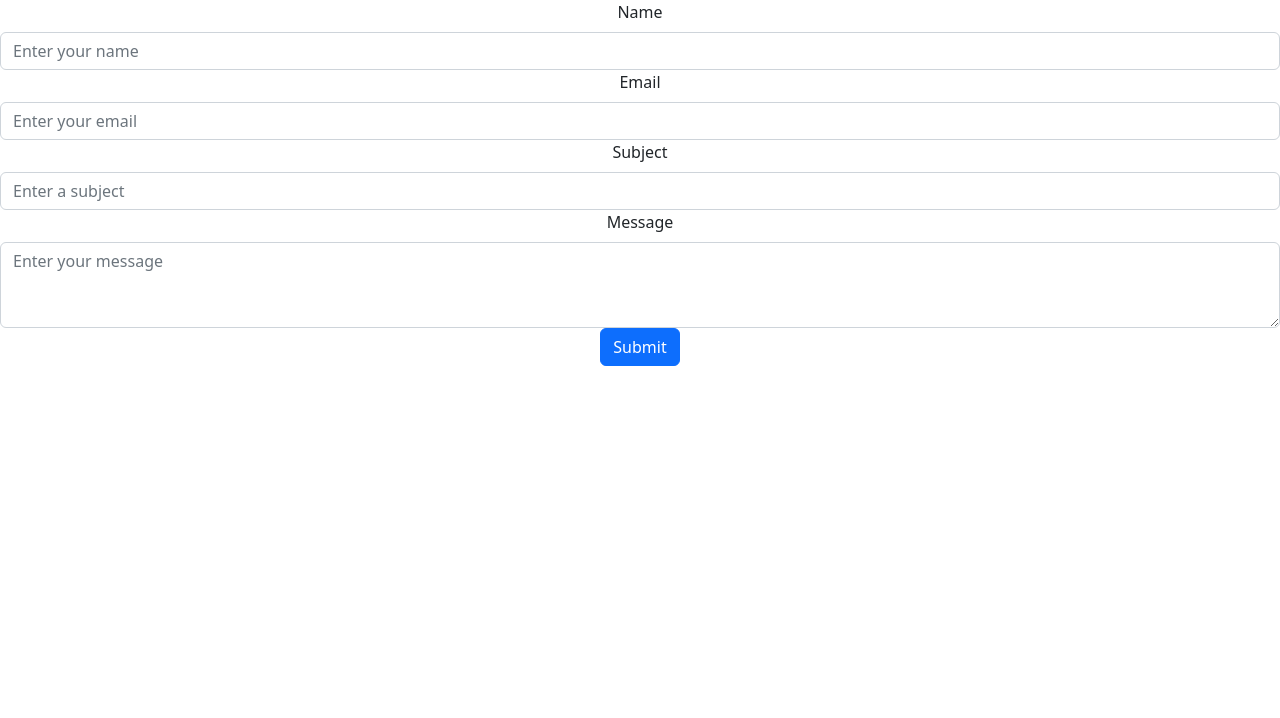
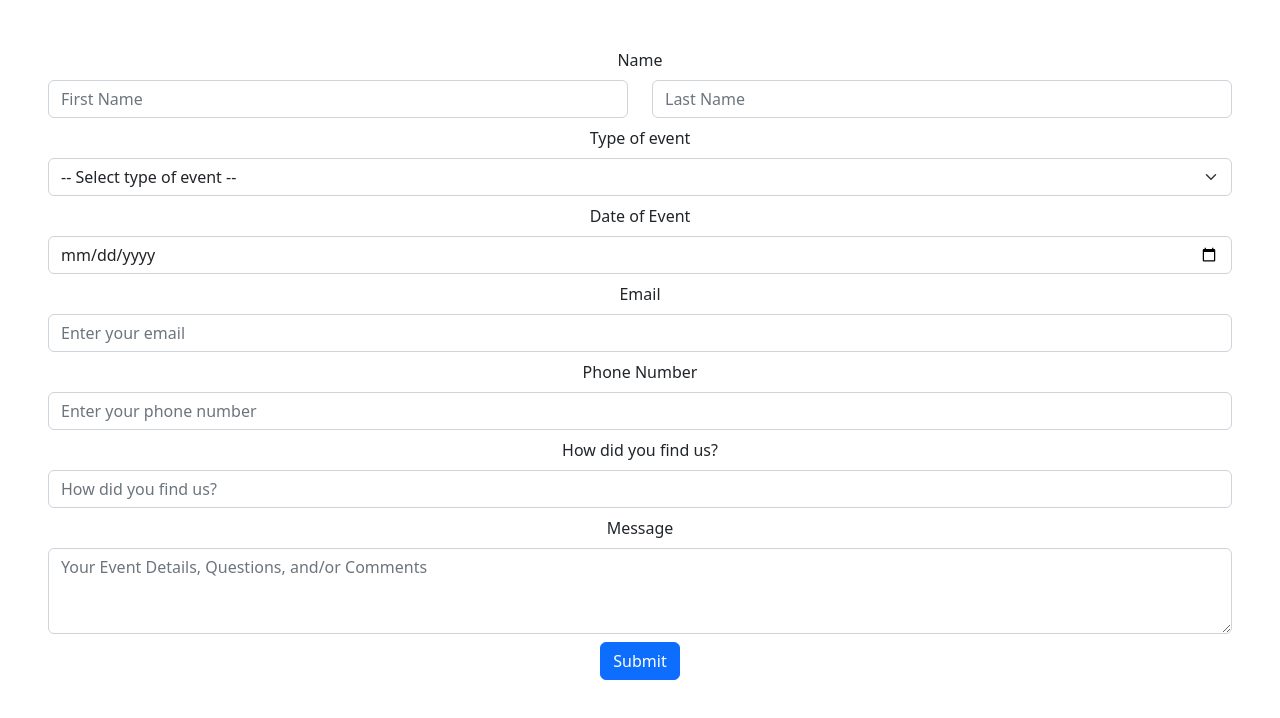
Before and after one commit to frankie-mur/SiteSavvy-, a React (Create React App) app in the folder event-smart/: page / in a window 1280 px wide. Shown: the top 718 px of the page. Built offline with nearby package versions, Linux system fonts and the light colour scheme.

Commit message:
update form fields to match eventsmarts

```diff
--- a/event-smart/src/ContactForm.js
+++ b/event-smart/src/ContactForm.js
@@ -1,13 +1,18 @@
 import React, { useState } from "react";
-import { Form, Button } from "react-bootstrap";
+import { Form, Button, Row, Col } from "react-bootstrap";
 
 const ContactForm = () => {
   const [formData, setFormData] = useState({
-    name: "",
+    firstName: "",
+    lastName: "",
+    dateOfEvent: "",
+    typeOfEvent: "",
     email: "",
-    subject: "",
-    message: "",
+    phoneNumber: "",
+    find: "",
+    details: "",
   });
+
   const handleSubmit = async (e) => {
     e.preventDefault();
     let response = await fetch("http://localhost:5001/contact", {
@@ -21,18 +26,65 @@ const ContactForm = () => {
     alert(result.status);
   };
   return (
-    <Form onSubmit={handleSubmit}>
-      <Form.Group controlId="formBasicName">
+    <Form className="m-5" onSubmit={handleSubmit}>
+      <Form.Group className="mb-2" controlId="formBasicName">
         <Form.Label>Name</Form.Label>
+        <Row>
+          <Col>
+            <Form.Control
+              type="text"
+              placeholder="First Name"
+              value={formData.firstName}
+              onChange={(e) =>
+                setFormData({ ...formData, firstName: e.target.value })
+              }
+            />
+          </Col>
+          <Col>
+            <Form.Control
+              type="text"
+              placeholder="Last Name"
+              value={formData.lastName}
+              onChange={(e) =>
+                setFormData({ ...formData, lastName: e.target.value })
+              }
+            />
+          </Col>
+        </Row>
+      </Form.Group>
+
+      <Form.Group className="mb-2" controlId="formBasicSelect">
+        <Form.Label>Type of event</Form.Label>
+        <Form.Select
+          value={formData.typeOfEvent}
+          onChange={(e) =>
+            setFormData({ ...formData, typeOfEvent: e.target.value })
+          }
+        >
+          <option value="">-- Select type of event --</option>
+          <option value="option1">Bar Mitzvah</option>
+          <option value="option2">Bat Mitzvah</option>
+          <option value="option3">School Event</option>
+          <option value="option3">Wedding</option>
+          <option value="option3">Corporate</option>
+          <option value="option3">Holiday</option>
+          <option value="option3">Other</option>
+        </Form.Select>
+      </Form.Group>
+
+      <Form.Group className="mb-2" controlId="formDateOfEvent">
+        <Form.Label>Date of Event</Form.Label>
         <Form.Control
-          type="text"
-          placeholder="Enter your name"
-          value={formData.name}
-          onChange={(e) => setFormData({ ...formData, name: e.target.value })}
+          type="date"
+          placeholder="Date of Event"
+          value={formData.dateOfEvent}
+          onChange={(e) =>
+            setFormData({ ...formData, dateOfEvent: e.target.value })
+          }
         />
       </Form.Group>
 
-      <Form.Group controlId="formBasicEmail">
+      <Form.Group className="mb-2" controlId="formBasicEmail">
         <Form.Label>Email</Form.Label>
         <Form.Control
           type="email"
@@ -42,27 +94,39 @@ const ContactForm = () => {
         />
       </Form.Group>
 
-      <Form.Group controlId="formBasicSubject">
-        <Form.Label>Subject</Form.Label>
+      <Form.Group className="mb-2" controlId="fromPhoneNumber">
+        <Form.Label>Phone Number</Form.Label>
         <Form.Control
-          type="text"
-          placeholder="Enter a subject"
-          value={formData.subject}
+          type="tel"
+          placeholder="Enter your phone number"
+          value={formData.phoneNumber}
           onChange={(e) =>
-            setFormData({ ...formData, subject: e.target.value })
+            setFormData({ ...formData, phoneNumber: e.target.value })
           }
         />
       </Form.Group>
 
-      <Form.Group controlId="formBasicMessage">
+      <Form.Group className="mb-2" controlId="formHowDidYouFind">
+        <Form.Label>How did you find us?</Form.Label>
+        <Form.Control
+          type="text"
+          placeholder="How did you find us?"
+          value={formData.howDidYouFind}
+          onChange={(e) =>
+            setFormData({ ...formData, howDidYouFind: e.target.value })
+          }
+        />
+      </Form.Group>
+
+      <Form.Group className="mb-2" controlId="formBasicMessage">
         <Form.Label>Message</Form.Label>
         <Form.Control
           as="textarea"
           rows={3}
-          placeholder="Enter your message"
-          value={formData.message}
+          placeholder="Your Event Details, Questions, and/or Comments"
+          value={formData.details}
           onChange={(e) =>
-            setFormData({ ...formData, message: e.target.value })
+            setFormData({ ...formData, details: e.target.value })
           }
         />
       </Form.Group>
```
Also changed, not shown: event-smart/src/server.js (+15 -8 lines).
